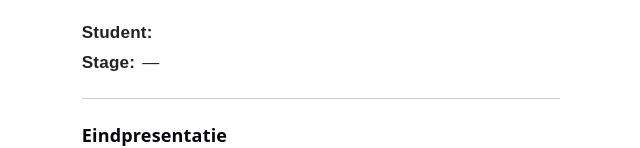
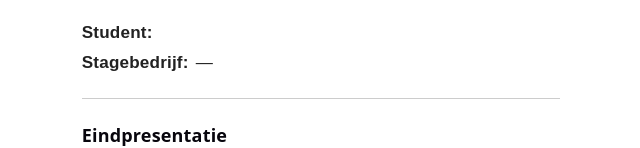
Before and after one commit to Programming-Project-stage-applicatie/stage-app, a React app in the folder frontend/: page /finale-evaluatie in a window 1280 px wide. Shown: the part 259-407 px from the top of the page, without its empty margins (343-983 px from the left). Built offline with nearby package versions, Linux system fonts and the light colour scheme; no server answers; the HTML template or start-up script is replaced by a standard one.

Commit message:
stagebedrijf in plaats van stage in titel

```diff
--- a/frontend/src/App.jsx
+++ b/frontend/src/App.jsx
@@ -7,7 +7,7 @@ import TeacherDashboard from "./pages/TeacherDashboard";
 import MentorDashboard from "./pages/MentorDashboard";
 import InternshipCommitteeDashboard from "./pages/InternshipCommitteeDashboard";
 import AdminDashboard from "./pages/AdminDashboard";
-import FinaleEvaluatie from "./pages/FinaleEvaluatie";
+import FinaleEvaluatie from "./pages/FinaleEvaluatieStudent";
 
 // Admin pages
 import AdminUsers from "./pages/AdminUsers";
--- a/frontend/src/pages/FinaleEvaluatie.jsx
+++ b/frontend/src/pages/FinaleEvaluatieStudent.jsx
@@ -123,7 +123,7 @@ export default function FinaleEvaluatie() {
           {`${user.firstname ?? ""} ${user.lastname ?? ""}`.trim() || user.username}
         </p>
         <p style={s.infoRegel}>
-          <span style={s.infoLabel}>Stage:</span>
+          <span style={s.infoLabel}>Stagebedrijf:</span>
           {evaluatie.bedrijf || "—"}
         </p>
       </div>
```
Also changed, not shown: 1 other file (tests, documents, lock files or other folders).
